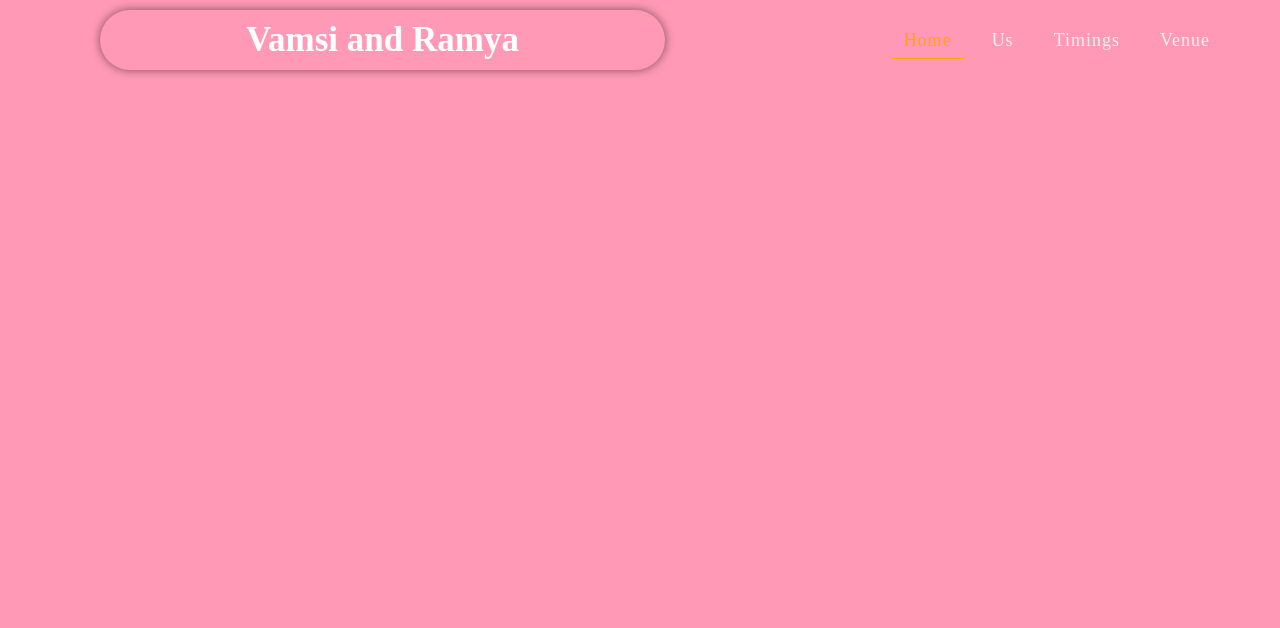
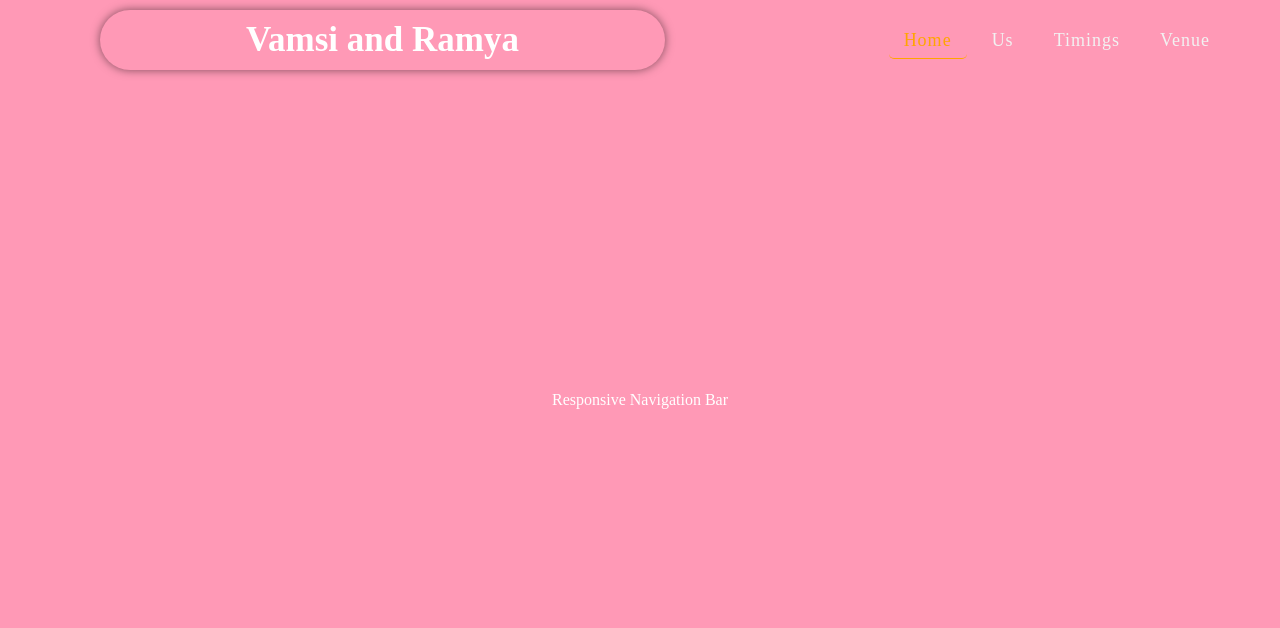
Before and after one commit to Sai-06/wedding, a plain HTML site: page index.html in a window 1280 px wide. Shown: the top 628 px of the page. Drawn offline with Linux system fonts and the light colour scheme.

Commit message:
Update index.html

```diff
--- a/index.html
+++ b/index.html
@@ -24,6 +24,10 @@
 					   <li><a href="#venue">Venue</a></li>
 					 </ul>
 				  </nav>
+			   <div class="content">
+       <div>Responsive Navigation Bar</div>
+     </div>
+
 			</div>
 		</div>
         <video class="video " controls autoplay loop width="900" height="900" > <source src=promo.mp4 ></video>
```
